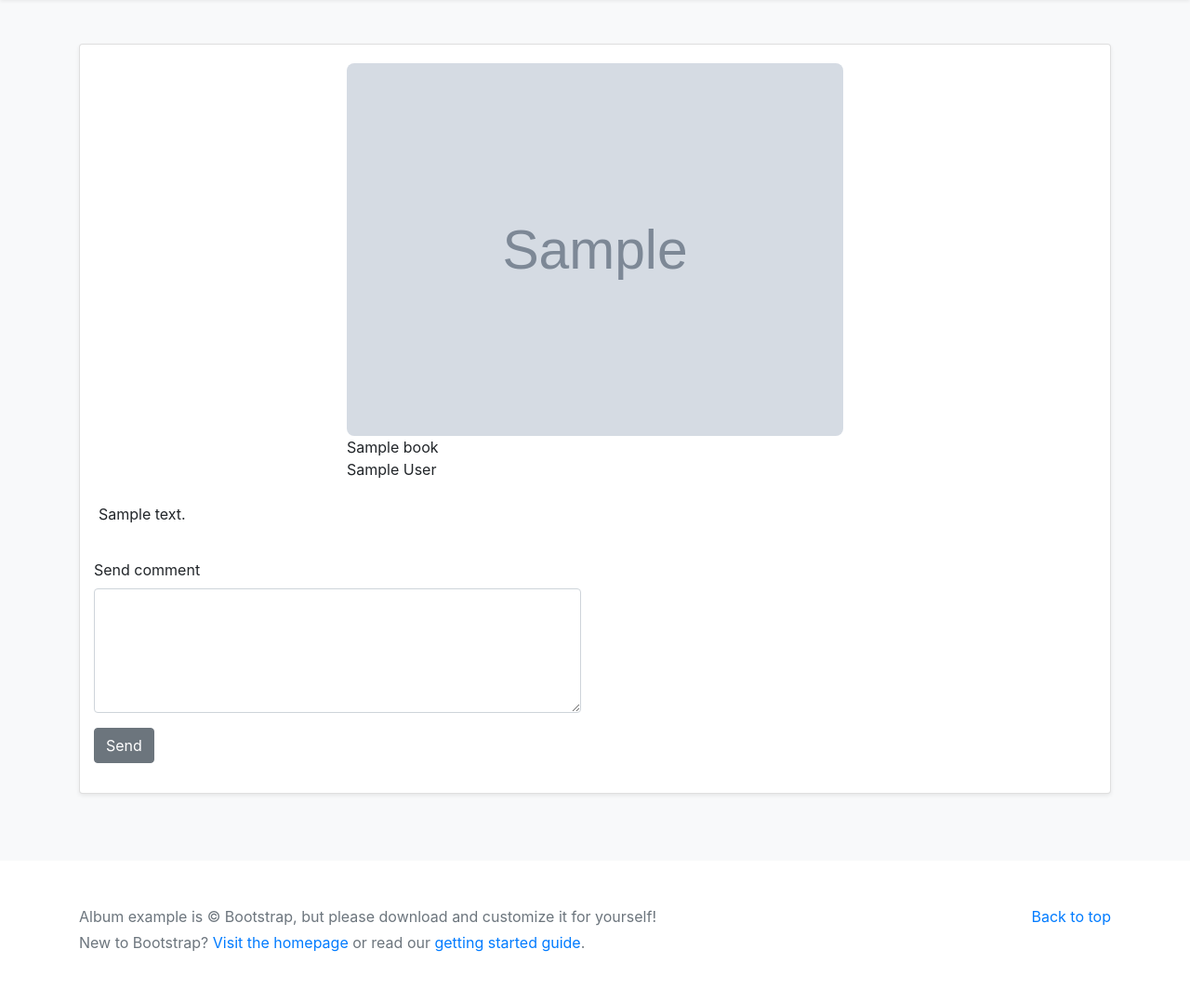
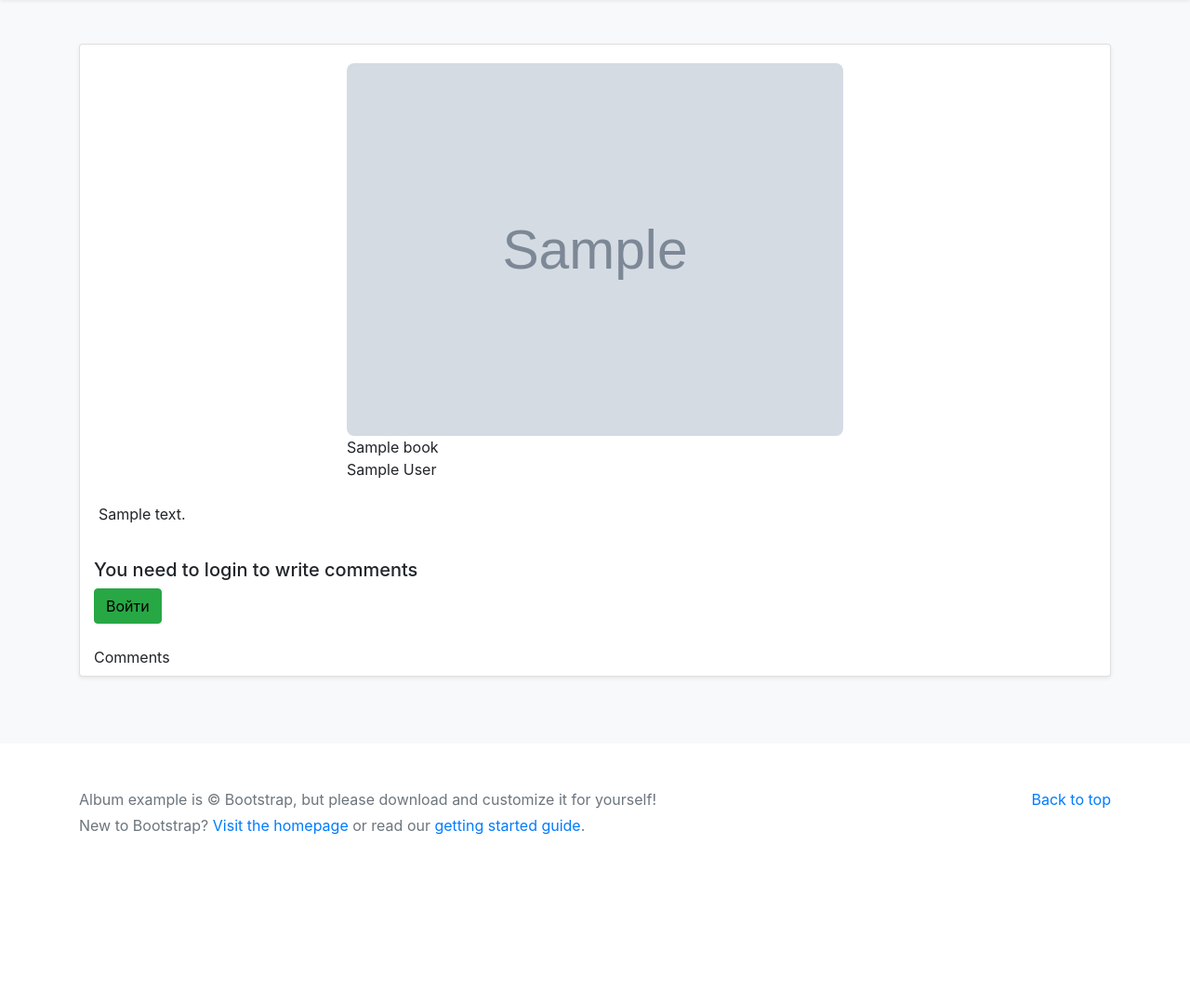
Before and after one commit to Sheripov/library_store, a Django app: page /book_detail/1/ in a window 1280 px wide. Shown: the part 57-1135 px from the top of the page at 93% size. After the commit the page ends 955 px from the top, so only its background shows below. Run offline with Django 3.2, Linux system fonts and the light colour scheme; tables that the repository leaves empty hold one stand-in row (values such as "Sample post"); grey boxes marked "Sample" are stand-in pictures; some libraries are stand-ins or nearby versions.

Commit message:
fix view

```diff
--- a/templates/books/books_detail.html
+++ b/templates/books/books_detail.html
@@ -5,7 +5,6 @@
 {% endblock %}
 {% block content %}
 <div class="card mb-4 shadow-sm">
-
     <div class="card-body">
         <img style="border-radius: 8px;display:block;margin-left: auto;margin-right: auto;width: 50%;" src="{{ book_detail.title_img }}">
         <p style="margin:auto;width: 50%;" class="card-text">{{ book_detail.title }}</p>
@@ -24,13 +23,14 @@
         </div>
     </div>
     <div class="col-lg-6">
-        <div class="bs-component"></div>
+        <div class="bs-component">
             <form>
                 <fieldset>
                     {% load static %}
                     {% csrf_token %}
                     <script src="{% static 'app.js' %}"></script>
                     <script>renderComments("{{ book_detail.id }}")</script>
+                    {% if request.user.is_authenticated %}
                     <div class="form-group">
                         <label for="comment">Send comment</label>
                         <textarea class="form-control" type="text" id="comment" rows="5"></textarea>
@@ -41,10 +41,18 @@
                     <div class="form-group">
                         <input class="btn btn-secondary" type="button" value="Send" onclick="javaScript:myComment()">
                     </div>
+                    {% else %}
+                        <h5>You need to login to write comments</h5>
+                        <a style="color: black" class="btn btn-success" href="{% url 'book-list' %}admin/login">Войти</a>
+                    {% endif %}
+                </fieldset>
+                <br>
+                <label for="comments">Comments</label>
+                <div id="comments" class="container">
+                <div class="comments"></div>
                 </div>
-            </fieldset>
-            <ul  class="comments"></ul>
             </form>
         </div>
     </div>
+</div>
 {% endblock %}
```
Lines whose indentation alone changed are shown as unchanged.
